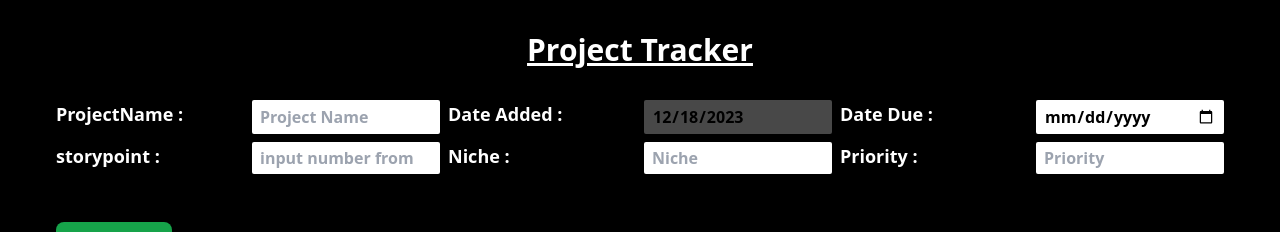
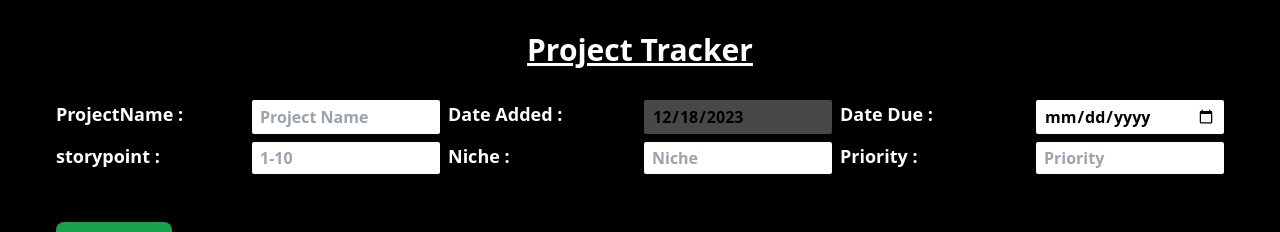
Before and after one commit to Farouk-Adedamola/Project-Tracker, a React (Vite) app: page / in a window 1280 px wide. Shown: the top 232 px of the page. Built offline with nearby package versions, Linux system fonts and the light colour scheme.

Commit message:
fix: edit storypoint
fix storypoint min and max value on edit

```diff
--- a/src/Components/FormInput.jsx
+++ b/src/Components/FormInput.jsx
@@ -59,7 +59,7 @@ const FormInput = ({
               id="storypoint"
               min={1}
               max={5}
-              placeholder="input number from 1 -10"
+              placeholder="1-10"
               onChange={handleChange}
               value={formData.storyPoint}
               className="input"
--- a/src/Components/Tableoutput.jsx
+++ b/src/Components/Tableoutput.jsx
@@ -147,6 +147,9 @@ const Tableoutput = ({
                   <input
                     type="number"
                     name="storyPoint"
+                    min={1}
+                    max={10}
+                    placeholder="1-5"
                     id="storypoint"
                     onChange={handleChange}
                     value={formData.storyPoint}
```
